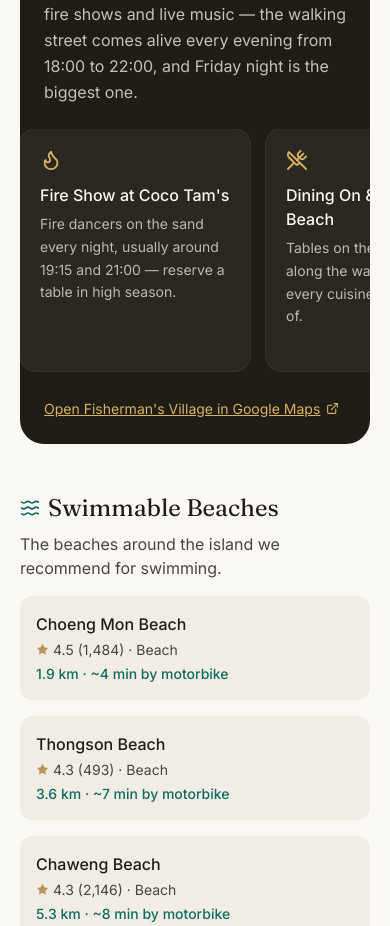
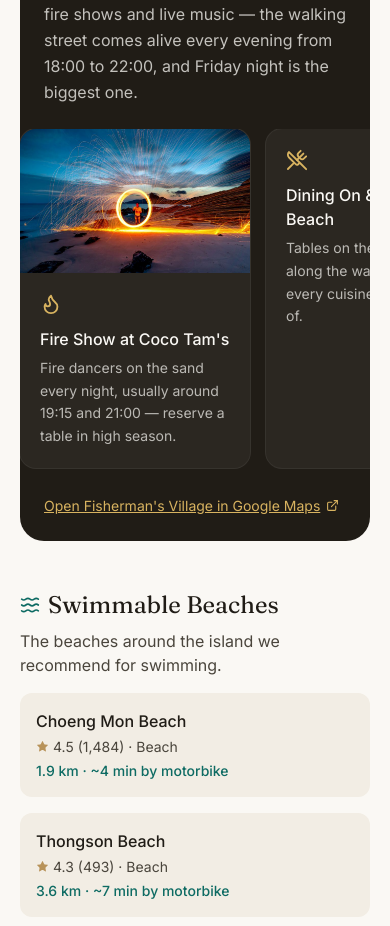
Before and after one commit to eldor1274/magicsamui-website, a Next.js app: page /guide in a window 390 px wide. Shown: the part 4106-5032 px from the top of the page. Built offline with nearby package versions, Linux system fonts and the light colour scheme; no server answers.

Commit message:
Fire show photo on the Coco Tam's card
Licensed Pexels shot (steel-wool sparks on a beach at night), lazy
loaded and served at card width so phones pay ~20 KB only when the
carousel scrolls into view.

```diff
--- a/src/app/guide/page.tsx
+++ b/src/app/guide/page.tsx
@@ -75,11 +75,15 @@ const fishermansHighlights: {
   title: string;
   text: string;
   badge?: string;
+  // Card photos lazy-load by default and are served at card width
+  // (~230px), so they cost phones almost nothing.
+  image?: { src: string; alt: string };
 }[] = [
   {
     icon: Flame,
     title: "Fire Show at Coco Tam's",
     text: "Fire dancers on the sand every night, usually around 19:15 and 21:00 — reserve a table in high season.",
+    image: { src: "/images/guide/fireshow.jpg", alt: "Fire show sparks spinning on the beach at night" },
   },
   {
     icon: UtensilsCrossed,
@@ -304,11 +308,24 @@ export default function GuidePage() {
           biggest one.
         </p>
         <div className="-mx-6 mt-6 flex snap-x gap-4 overflow-x-auto px-6 pb-2 sm:-mx-8 sm:px-8">
-          {fishermansHighlights.map(({ icon: Icon, title, text, badge }) => (
+          {fishermansHighlights.map(({ icon: Icon, title, text, badge, image }) => (
             <div
               key={title}
-              className="min-w-[230px] max-w-[230px] snap-start rounded-2xl bg-white/5 p-5 ring-1 ring-white/10"
+              className="min-w-[230px] max-w-[230px] snap-start overflow-hidden rounded-2xl bg-white/5 ring-1 ring-white/10"
             >
+              {image && (
+                <div className="relative aspect-[16/10]">
+                  <Image
+                    src={image.src}
+                    alt={image.alt}
+                    fill
+                    quality={60}
+                    sizes="230px"
+                    className="object-cover"
+                  />
+                </div>
+              )}
+              <div className="p-5">
                 <div className="flex items-start justify-between gap-2">
                   <Icon size={22} style={{ color: GOLD }} />
                   {badge && (
@@ -322,6 +339,7 @@ export default function GuidePage() {
                 </div>
                 <p className="mt-3 font-medium text-stone-50">{title}</p>
                 <p className="mt-1.5 text-sm leading-relaxed text-stone-50/70">{text}</p>
+              </div>
             </div>
           ))}
         </div>
```
Also changed, not shown: public/images/guide/fireshow.jpg (added). Lines whose indentation alone changed are shown as unchanged.
